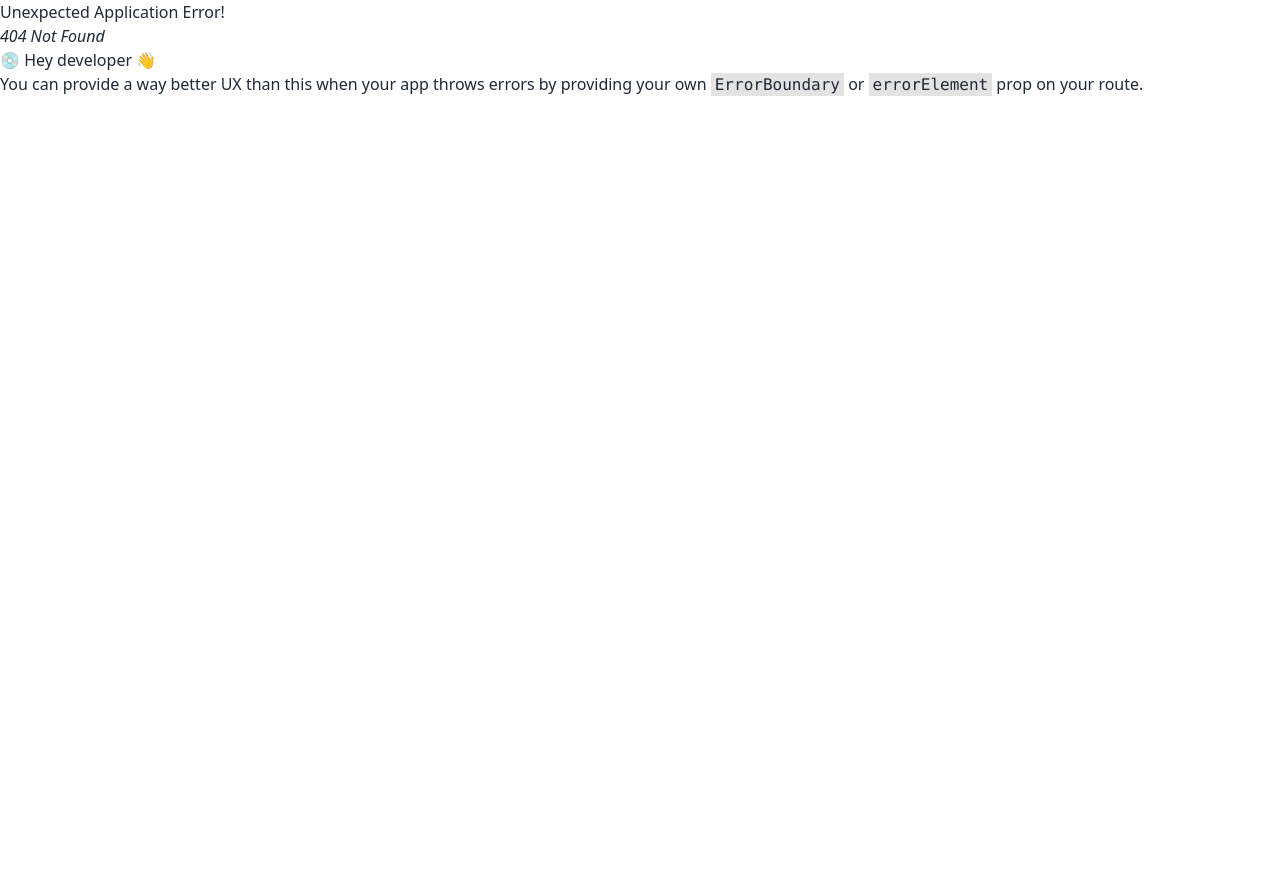
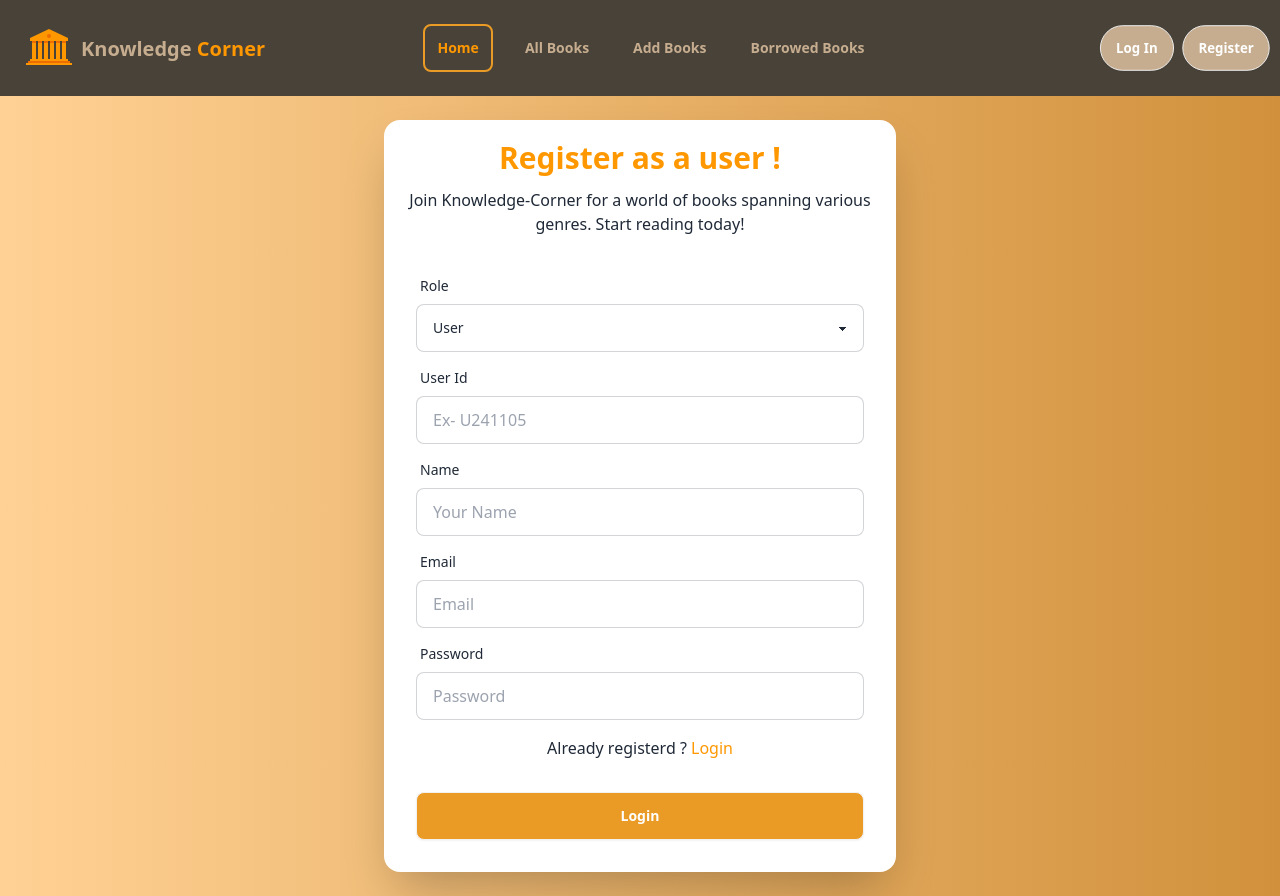
Before and after one commit to Team-Bro-buggers-C211010/Knowledge-Corner-Client, a React (Vite) app: page /register in a window 1280 px wide. Before the commit this address had no page. Before the commit the page ends 800 px from the top, so only its background shows below. Built offline with nearby package versions, Linux system fonts and the light colour scheme.

Commit message:
Register Page completed

```diff
--- a/package.json
+++ b/package.json
@@ -18,6 +18,7 @@
     "match-sorter": "^6.3.4",
     "react": "^18.2.0",
     "react-dom": "^18.2.0",
+    "react-hook-form": "^7.51.4",
     "react-router-dom": "^6.23.1",
     "sort-by": "^1.2.0",
     "styled-components": "^6.1.11"
--- a/src/Routes/router.jsx
+++ b/src/Routes/router.jsx
@@ -1,6 +1,7 @@
 import { createBrowserRouter } from "react-router-dom";
 import Home from "../pages/Home/Home";
 import Root from "../pages/Root/Root";
+import Register from "../pages/Register/Register";
 const router = createBrowserRouter([
     {
         path:"/",
@@ -9,6 +10,10 @@ const router = createBrowserRouter([
             {
                 path:"/",
                 element:<Home></Home>
+            },
+            {
+                path: "/register",
+                element: <Register></Register>
             }
         ]
     }
--- a/src/components/Navbar/Navbar.jsx
+++ b/src/components/Navbar/Navbar.jsx
@@ -15,7 +15,7 @@ const Navbar = () => {
     const [scrolled, setScrolled] = useState(false);
     useEffect(() => {
         const handleScroll = () => {
-            if (window.scrollY > 200) {
+            if (window.scrollY > 100) {
                 setScrolled(true);
             } else {
                 setScrolled(false);
@@ -31,7 +31,7 @@ const Navbar = () => {
             <div className={`navbar fixed top-0 items-center w-full text-[#C6AD8F] z-50 py-4 transition-colors duration-300 ${scrolled ? 'bg-[#36383a] container mx-auto rounded-full mt-5' : 'bg-[#484239]'}`}>
                 <div className="navbar-start">
                     <div className="dropdown">
-                        <div tabIndex={0} role="button" className="btn btn-ghost lg:hidden">
+                        <div tabIndex={0} role="button" className="btn btn-ghost hover:bg-transparent hover:text-[#FF9800] lg:hidden">
                             <svg xmlns="http://www.w3.org/2000/svg" className="h-5 w-5" fill="none" viewBox="0 0 24 24" stroke="currentColor"><path strokeLinecap="round" strokeLinejoin="round" strokeWidth="2" d="M4 6h16M4 12h8m-8 6h16" /></svg>
                         </div>
                         <ul tabIndex={0} className="menu menu-sm dropdown-content mt-3 z-[1] p-2 shadow bg-base-100 rounded-box w-52">
@@ -40,18 +40,18 @@ const Navbar = () => {
                             }
                         </ul>
                     </div>
-                    <Link to="/" className="btn btn-ghost hover:bg-transparent text-sm md:text-2xl hover:border-2 rounded-xl hover:border-[#ea9b25] flex gap-x-1 md:gap-x-2 items-center text-[#FF9800] font-bold"> <div className=""><img className="h-5 md:h-12" src={libraryLogo} alt="library logo" /></div> <div><span className="text-[#C6AD8F]">Knowledge</span> Corner</div></Link>
+                    <Link to="/" className="btn btn-ghost hover:bg-transparent text-sm lg:text-xl hover:border-2 rounded-xl hover:border-[#ea9b25] flex gap-x-1 md:gap-x-2 items-center text-[#FF9800] font-bold"> <div className=""><img className="h-5 md:h-12" src={libraryLogo} alt="library logo" /></div> <div><span className="text-[#C6AD8F]">Knowledge</span> Corner</div></Link>
                 </div>
                 <div className="navbar-center hidden lg:flex">
-                    <ul className="menu menu-horizontal px-1 ml-5 bg-transparent items-center gap-2 md:gap-5 font-bold">
+                    <ul className="menu menu-horizontal px-1 ml-5 bg-transparent items-center gap-2 lg:gap-5 font-bold">
                         {
                             navLinks
                         }
                     </ul>
                 </div>
                 <div className="navbar-end hidden md:flex gap-x-1">
-                    <NavLink to="/login" className="btn text-white bg-[#cbb58b] rounded-full hover:border hover:border-[#ea9b25] hover:text-[#FF9800] hover:bg-transparent">Log In</NavLink>
-                    <NavLink to="/register" className="btn text-white bg-[#cbb58b] rounded-full hover:border hover:border-[#ea9b25] hover:text-[#FF9800] hover:bg-transparent">Register</NavLink>
+                    <NavLink to="/login" className="btn text-white bg-[#C6AD8F] rounded-full hover:border hover:border-[#ea9b25] hover:text-[#FF9800] hover:bg-transparent">Log In</NavLink>
+                    <NavLink to="/register" className="btn text-white bg-[#C6AD8F] rounded-full hover:border hover:border-[#ea9b25] hover:text-[#FF9800] hover:bg-transparent">Register</NavLink>
                 </div>
             </div>
         </div>
--- a/src/index.css
+++ b/src/index.css
@@ -1,3 +1,15 @@
 @tailwind base;
 @tailwind components;
 @tailwind utilities;
+
+.register {
+  background: #D1913C;
+  /* fallback for old browsers */
+  background: -webkit-linear-gradient(to right, #FFD194, #D1913C);
+  /* Chrome 10-25, Safari 5.1-6 */
+  background: linear-gradient(to right, #FFD194, #D1913C);
+  /* W3C, IE 10+/ Edge, Firefox 16+, Chrome 26+, Opera 12+, Safari 7+ */
+
+
+
+}
--- /dev/null
+++ b/src/pages/Register/Register.jsx
@@ -0,0 +1,77 @@
+import { useState } from "react";
+import { Link } from "react-router-dom";
+
+const Register = () => {
+    const [role, setRole] = useState("User");
+    const handleRole = (e) => {
+        console.log(e.target.value);
+        if (e.target.value === "User") {
+            setRole("User");
+        }
+        else {
+            setRole("Librarian");
+        }
+    }
+    return (
+        <div className="register hero min-h-screen">
+            <div className="hero-content flex-col">
+                <div className="card shrink-0 w-full text-center max-w-lg shadow-2xl bg-base-100">
+                    <h1 className="text-3xl pt-5 mb-3 font-bold text-[#FF9800]">Register {role === "User" ? "as a user" : "as a librarian"} !</h1>
+                    <p className="px-2 md:px-4 text-sm md:text-base font-medium">Join Knowledge-Corner for a world of books spanning various genres. Start reading today!</p>
+                    <form className="card-body">
+                        <div className="form-control">
+                            <label className="label">
+                                <span className="label-text">Role</span>
+                            </label>
+                            <select className="select select-bordered" onChange={handleRole}>
+                                <option value="User">User</option>
+                                <option value="Librarian">Librarian</option>
+                            </select>
+                        </div>
+                        {
+                            role === "Librarian" &&
+                            <div className="form-control">
+                                <label className="label">
+                                    <span className="label-text">Verify you</span>
+                                </label>
+                                <input type="text" placeholder="Enter the code given by Admin" className="input input-bordered" required />
+                            </div>
+                        }
+                        <div className="form-control">
+                            <label className="label">
+                                <span className="label-text">{
+                                    role === "Librarian" ? "Librarian Id" : "User Id"
+                                }</span>
+                            </label>
+                            <input type="text" placeholder={role === "Librarian" ? "Ex- L241105" : "Ex- U241105"} className="input input-bordered" required />
+                        </div>
+                        <div className="form-control">
+                            <label className="label">
+                                <span className="label-text">Name</span>
+                            </label>
+                            <input type="text" placeholder="Your Name" className="input input-bordered" required />
+                        </div>
+                        <div className="form-control">
+                            <label className="label">
+                                <span className="label-text">Email</span>
+                            </label>
+                            <input type="email" placeholder="Email" className="input input-bordered" required />
+                        </div>
+                        <div className="form-control">
+                            <label className="label">
+                                <span className="label-text">Password</span>
+                            </label>
+                            <input type="password" placeholder="Password" className="input input-bordered" required />
+                            <p className="mt-4">Already registerd ? <Link className="text-[#FF9800] font-medium hover:font-bold" to="/login">Login</Link></p>
+                        </div>
+                        <div className="form-control mt-6">
+                            <button className="btn bg-[#ea9b25] text-white hover:bg-white hover:border-2 hover:border-[#ea9b25] hover:text-[#FF9800]">Login</button>
+                        </div>
+                    </form>
+                </div>
+            </div>
+        </div>
+    );
+};
+
+export default Register;
--- a/src/pages/Root/Root.jsx
+++ b/src/pages/Root/Root.jsx
@@ -4,7 +4,7 @@ import Navbar from "../../components/Navbar/Navbar";
 const Root = () => {
     return (
         <div>
-            <div className="h-[96px]">
+            <div className="h-[80px] lg:h-[96px]">
                 <Navbar></Navbar>
             </div>
             <Outlet></Outlet>
```
Also changed, not shown: 1 other file (tests, documents, lock files or other folders).
